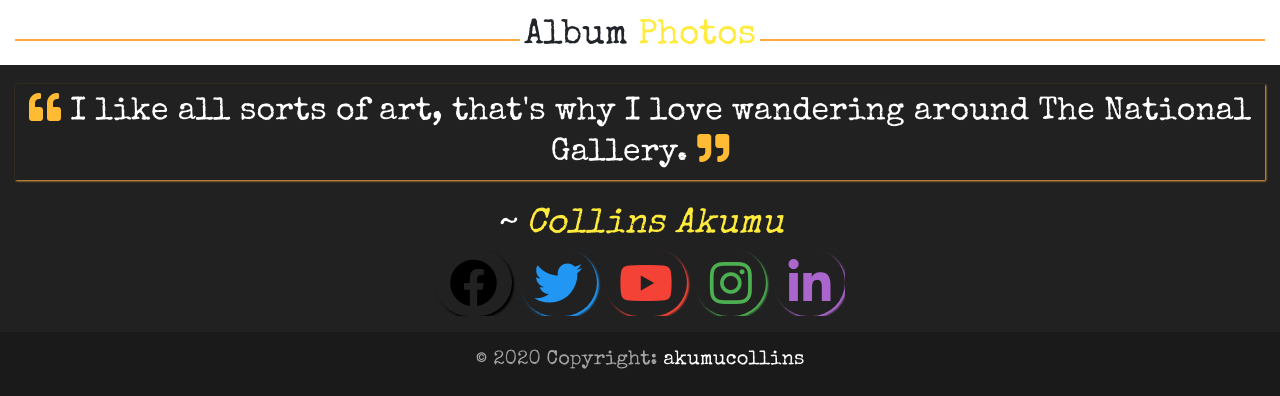
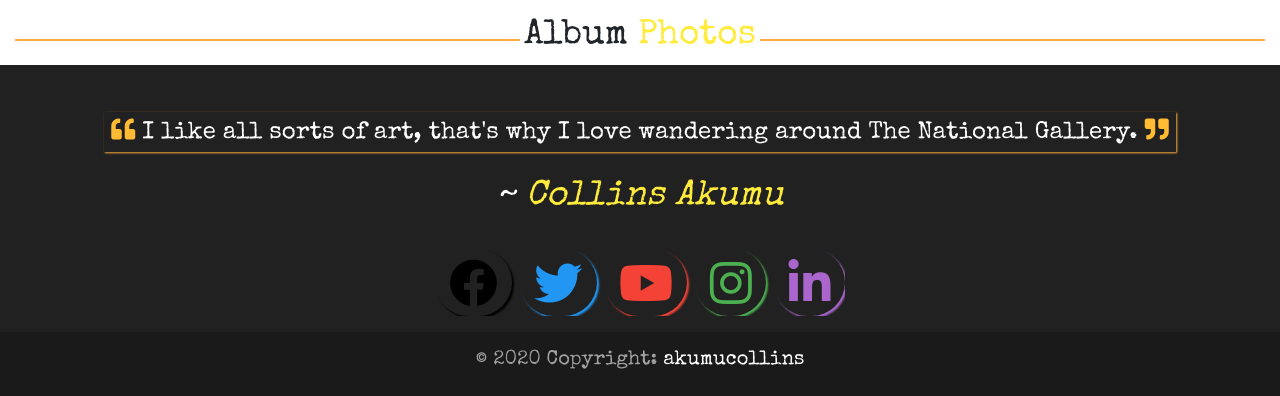
Before and after one commit to Akumucollins/Personal-Gallery, a Django app: page / in a window 1280 px wide. Shown: the part 877-1273 px from the top of the page. Run offline with Django 3.2, Linux system fonts and the light colour scheme; data that the repository does not hold is empty; some libraries are stand-ins or nearby versions.

Commit message:
createda urlpattern for static file, updared the styles,css and head.html

```diff
--- a/gallery/templates/head.html
+++ b/gallery/templates/head.html
@@ -19,7 +19,6 @@
   <!-- Material Design Bootstrap -->
   <link href="{%  static 'css/mdb.min.css' %}" rel="stylesheet">
   <link rel="stylesheet" href="{% static 'css/styles.css' %}">
-  <link rel="stylesheet" href="{% static 'css/footer.css' %}">
   <link rel="stylesheet" href="{% static 'css/image.css' %}">
   <link rel="stylesheet" href="{% static 'css/search.css' %}">
 </head>
--- a/gallery/urls.py
+++ b/gallery/urls.py
@@ -12,3 +12,5 @@ urlpatterns=[
   settings.MEDIA_URL,
   document_root = settings.MEDIA_ROOT
 )
+if settings.DEBUG:
+    urlpatterns+= static(settings.STATIC_URL, document_root = settings.STATIC_ROOT)
--- a/static/css/footer.css
+++ /dev/null
@@ -1,12 +0,0 @@
-i.fab {
-    display: inline-block;
-    border-radius: 40px;
-    box-shadow: 2px 2px 2px;
-    padding: 0.2em 0.3em;
-}
-
-h4{
-    font-family: 'Special Elite', cursive;
-    box-shadow: 1px 1px 2px #fbaa3f;
-    padding: 0.2em 0.3em;
-}
--- a/static/css/styles.css
+++ b/static/css/styles.css
@@ -3,10 +3,8 @@ h3{
     font-family: 'Special Elite', cursive;
 }
 
+h4,
 h5{
-    font-family: 'Special Elite', cursive;
-}
-h4{
     font-family: 'Special Elite', cursive;
 }
 
@@ -16,3 +14,17 @@ h4{
     font-family: 'Special Elite', cursive;
     font-weight: bold;
 }
+
+i.fab {
+    display: inline-block;
+    border-radius: 40px;
+    box-shadow: 2px 2px 2px;
+    padding: 0.2em 0.3em;
+}
+
+.flex-center h4{
+    font-family: 'Special Elite', cursive;
+    box-shadow: 1px 1px 2px #fbaa3f;
+    padding: 0.2em 0.3em;
+    font-size: 24px;
+}
```
